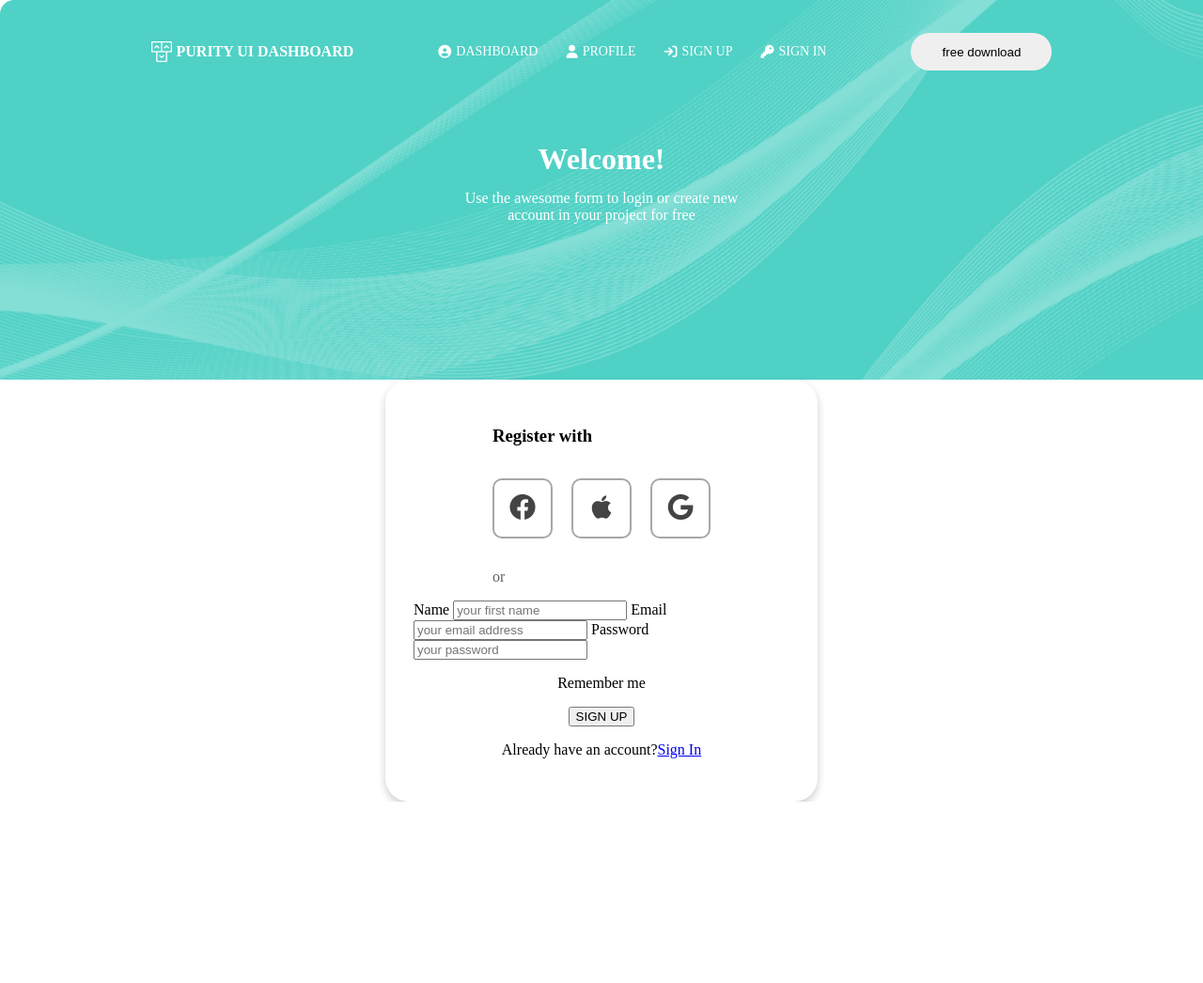
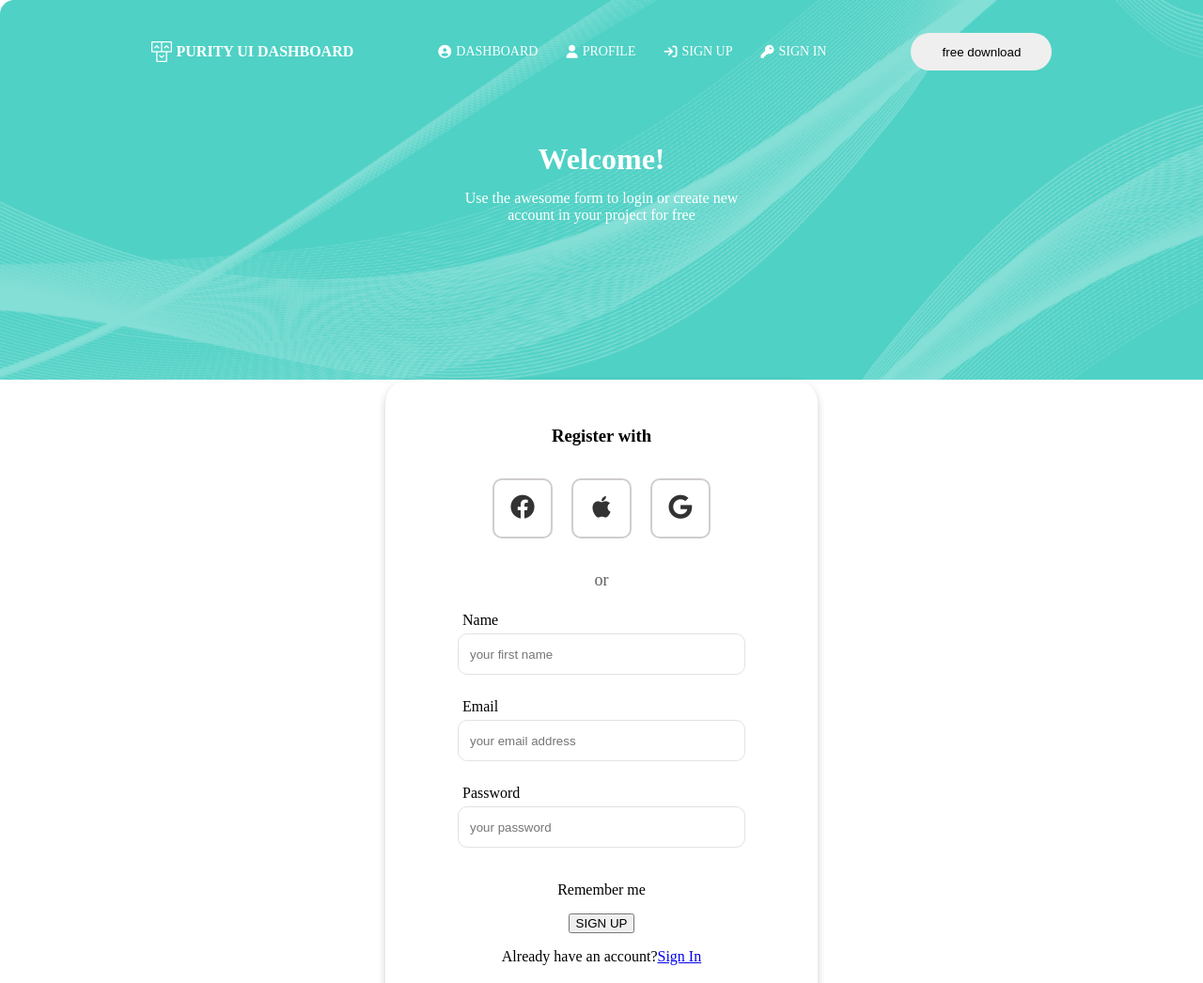
Before and after one commit to OmololaBecca/Purity-webpage, a plain HTML site: page index.html in a window 1280 px wide. Shown: the top 1046 px of the page at 94% size. Before the commit the page ends 853 px from the top, so only its background shows below. Drawn offline with Linux system fonts and the light colour scheme.

Commit message:
styled the input

```diff
--- a/index.html
+++ b/index.html
@@ -48,7 +48,7 @@
         <div class="plain-container">
             <div class="form-container">
                 <div class="icon-div">
-                    <h3>Register with</h3>
+                    <h3 class="register">Register with</h3>
                     <div class="icon-flex">
                         <p class="icon-shape"><i class="fab fa-facebook"></i></p>
                         <p class="icon-shape"><i class="fab fa-apple"></i></p>
--- a/styles.css
+++ b/styles.css
@@ -72,21 +72,44 @@ padding-bottom: 100px;
     justify-content: center;
     gap:20px;
 }
+.register{
+    text-align: center;
+}
 
 .icon-flex p{
  width:60px;
  height:60px;
  text-align: center;
  border-radius: 10px;
- border:2px solid rgb(168, 167, 167);
+ border:2px solid rgb(209, 205, 205);
 }
 .icon-flex p i{
     text-align: center;
-    font-size:28px;
+    font-size:26px;
     padding:15px;
-    color:rgb(68, 68, 68);
+    color:rgb(52, 51, 51);
 }
 
 .faint-text{
     color:rgb(97, 97, 97);
+    text-align: center;
+    font-size: 18px;
 }
+form{
+    display:block;
+}
+label{
+    display:block;
+     padding:5px;
+}
+ input{
+    width:300px;
+    height:40px;
+    border-radius:10px;
+    border:1px solid rgb(227, 226, 226);
+    margin-bottom:20px;
+ }
+
+ input::placeholder{
+    padding-left:10px;
+ }
```
